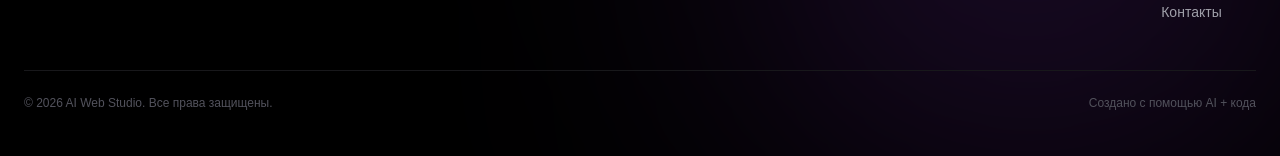
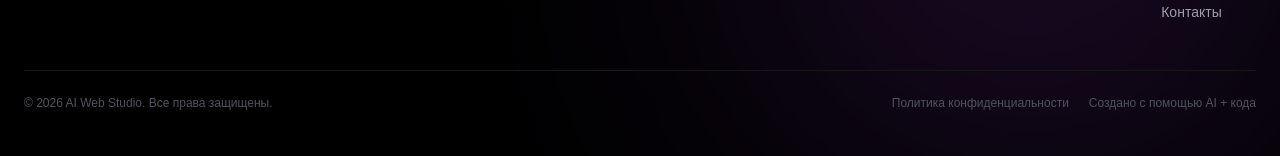
Before and after one commit to zxcursed111248/portfolio, a Next.js app: page / in a window 1280 px wide. Shown: the part 7592-7748 px from the top of the page. Built offline with nearby package versions, Linux system fonts and the light colour scheme.

Commit message:
Add privacy policy

```diff
--- a/components/Footer.tsx
+++ b/components/Footer.tsx
@@ -73,12 +73,19 @@ export default function Footer() {
         </div>
 
         {/* Bottom */}
-        <div className="mt-12 flex flex-col gap-3 border-t border-zinc-900 pt-6 text-xs text-zinc-600 sm:flex-row sm:items-center sm:justify-between">
+        <div className="mt-12 flex flex-col gap-4 border-t border-zinc-900 pt-6 text-xs text-zinc-600 sm:flex-row sm:items-center sm:justify-between">
           <p>© 2026 AI Web Studio. Все права защищены.</p>
 
-          <p>
-            Создано с помощью AI + кода
-          </p>
+          <div className="flex flex-col gap-2 sm:flex-row sm:items-center sm:gap-5">
+            <Link
+              href="/privacy"
+              className="transition-colors hover:text-zinc-300"
+            >
+              Политика конфиденциальности
+            </Link>
+
+            <p>Создано с помощью AI + кода</p>
+          </div>
         </div>
       </div>
     </footer>
```
